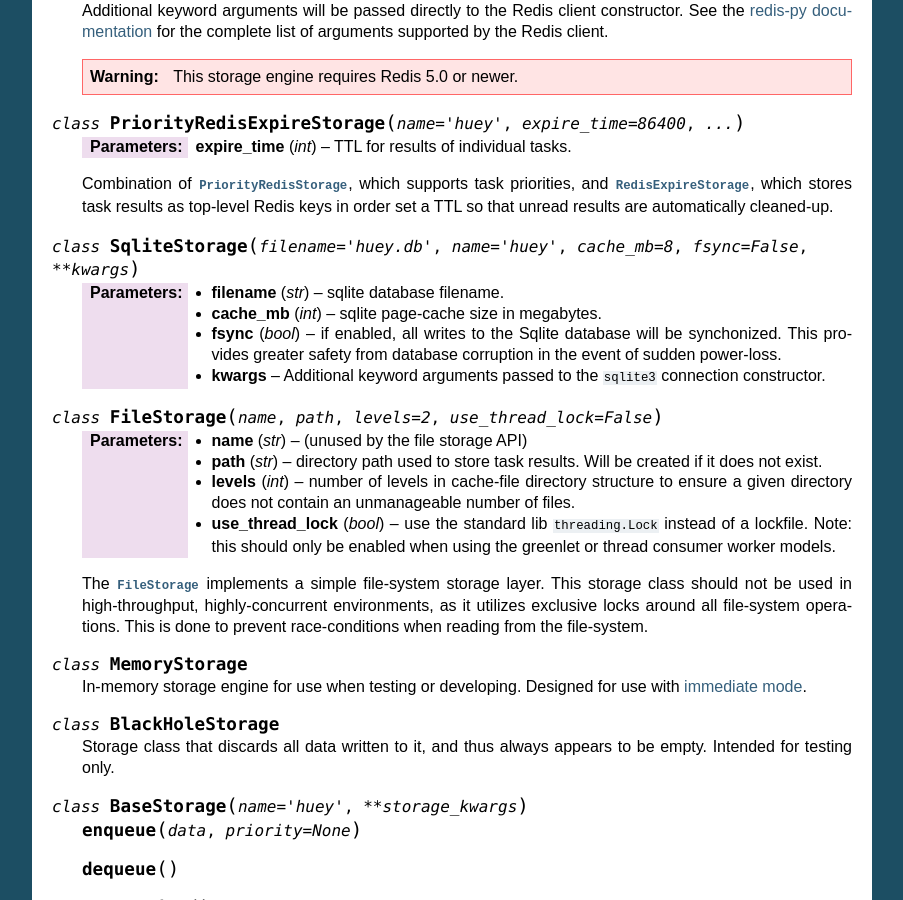
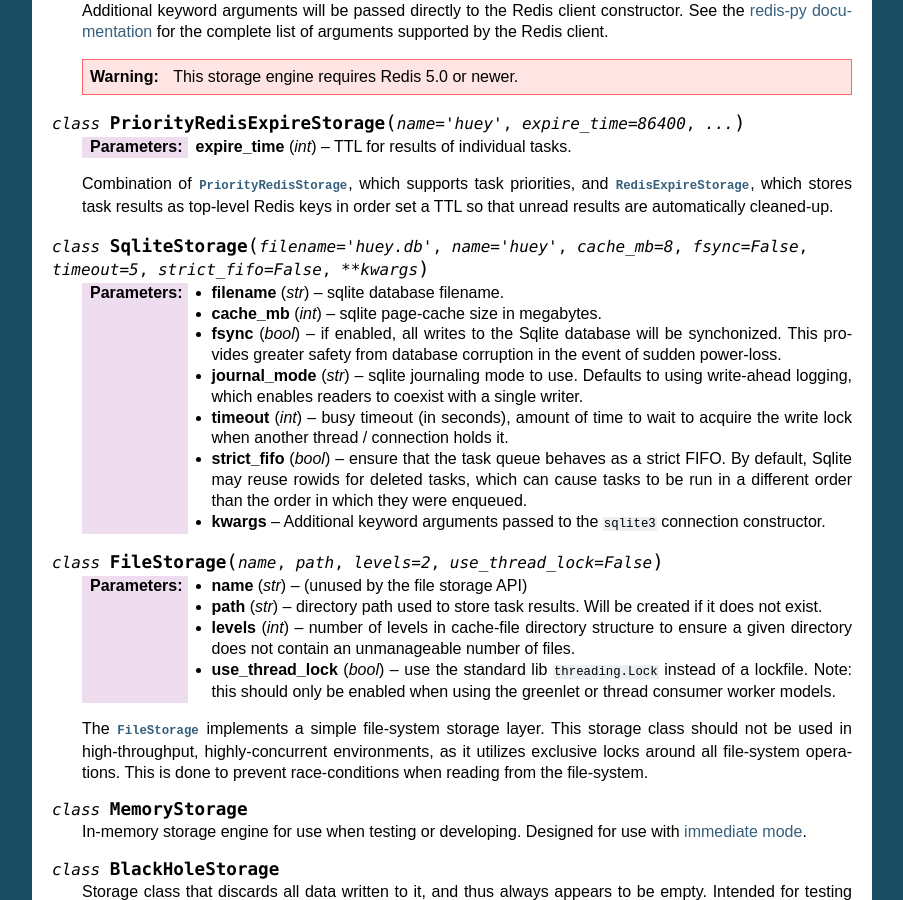
Before and after one commit to coleifer/huey, a Sphinx documentation site: the page built from docs/api.rst, in a window 1280 px wide and 900 px high, scrolled down 22358 px. Shown: the whole window, without its empty margins (198-1101 px from the left). Built offline with Sphinx 7.4.7, drawn with Linux system fonts in a browser that asks for light colours.

Commit message:
Add option to enforce FIFO behavior with Sqlite.
Fixes #497

```diff
--- a/docs/api.rst
+++ b/docs/api.rst
@@ -1412,13 +1412,22 @@ Huey comes with several built-in storage implementations:
     automatically cleaned-up.
 
 
-.. py:class:: SqliteStorage(filename='huey.db', name='huey', cache_mb=8, fsync=False, **kwargs)
+.. py:class:: SqliteStorage(filename='huey.db', name='huey', cache_mb=8, fsync=False, timeout=5, strict_fifo=False, **kwargs)
 
     :param str filename: sqlite database filename.
     :param int cache_mb: sqlite page-cache size in megabytes.
     :param bool fsync: if enabled, all writes to the Sqlite database will be
         synchonized. This provides greater safety from database corruption in
         the event of sudden power-loss.
+    :param str journal_mode: sqlite journaling mode to use. Defaults to using
+        write-ahead logging, which enables readers to coexist with a single
+        writer.
+    :param int timeout: busy timeout (in seconds), amount of time to wait to
+        acquire the write lock when another thread / connection holds it.
+    :param bool strict_fifo: ensure that the task queue behaves as a strict
+        FIFO. By default, Sqlite may reuse rowids for deleted tasks, which can
+        cause tasks to be run in a different order than the order in which they
+        were enqueued.
     :param kwargs: Additional keyword arguments passed to the ``sqlite3``
         connection constructor.
 
```
Also changed, not shown: 1 other file.
